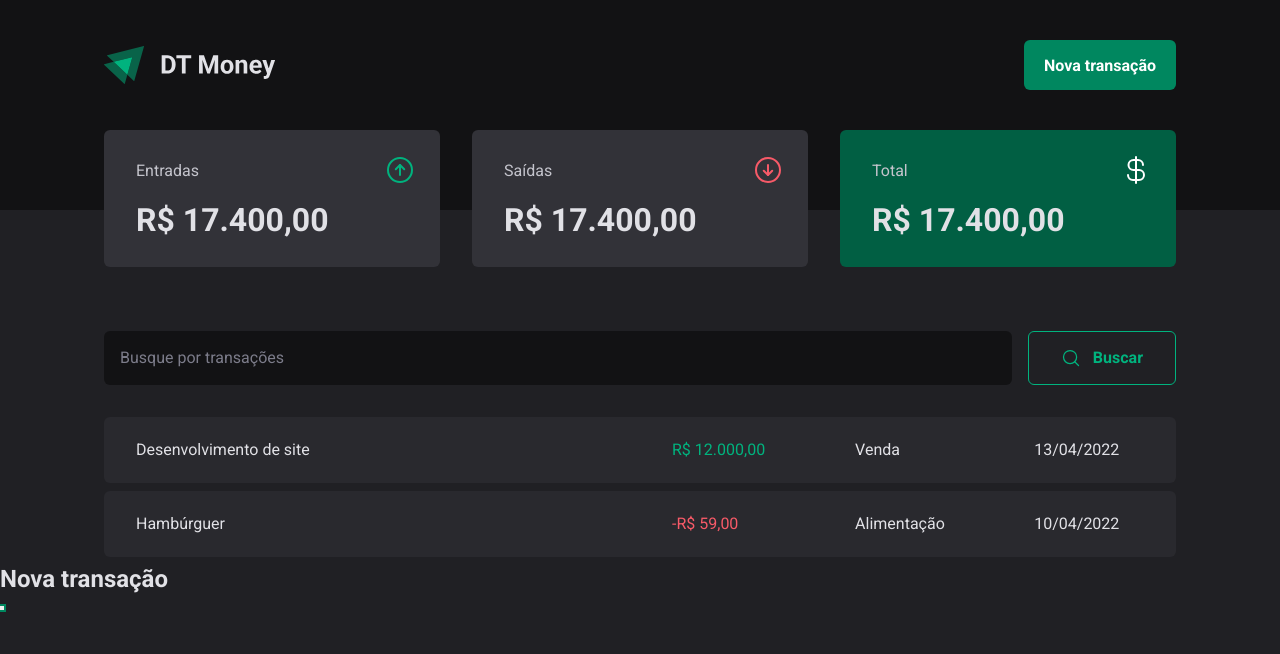
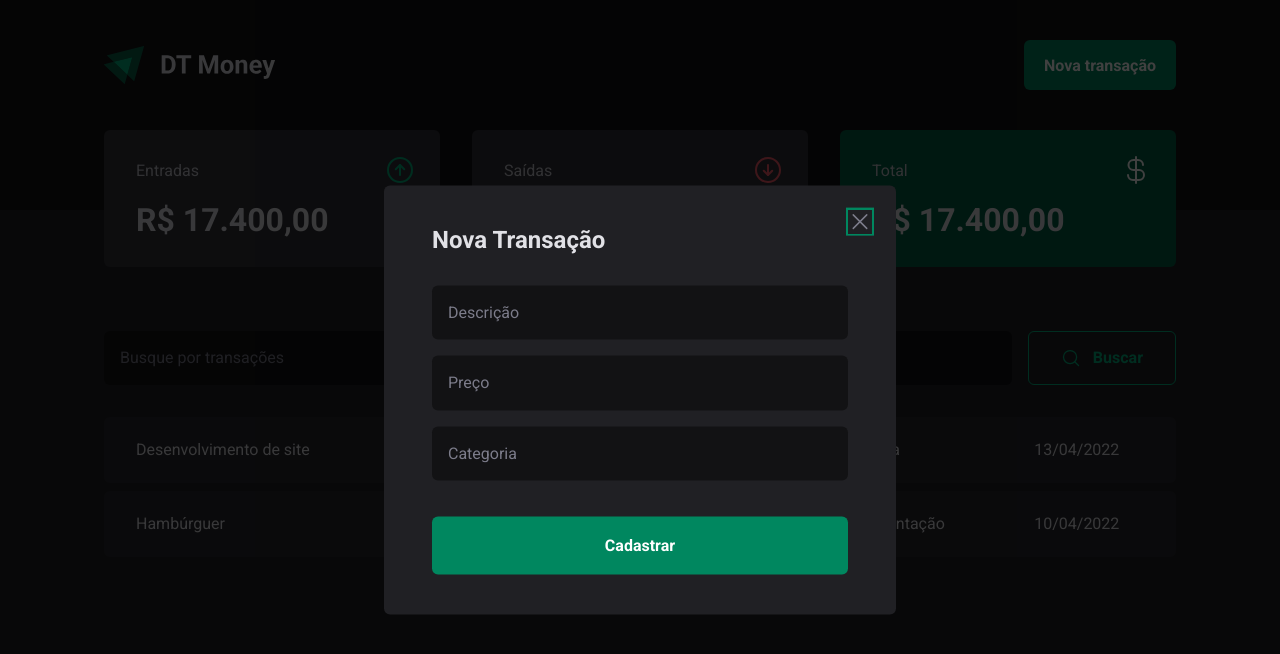
Before and after one commit to diogoz/dt-money, a React (Vite) app: page / in a window 1280 px wide. Both pictures are taken after a click on the button "Nova transação". Shown: the top 654 px of the page. Built offline with nearby package versions, Linux system fonts and the light colour scheme.

Commit message:
Estrutura visual - Modal de nova transação

```diff
--- a/src/components/Header/index.tsx
+++ b/src/components/Header/index.tsx
@@ -1,6 +1,7 @@
 import { HeaderContainer, HeaderContent, NewTransactionButton } from "./styles";
 import logoImg from '../../../public/logo.svg'
 import * as Dialog from '@radix-ui/react-dialog';
+import { NewTransactionModal } from "../NewTransactionModal";
 
 export function Header() {
   return (
@@ -12,15 +13,8 @@
           <Dialog.Trigger asChild>
             <NewTransactionButton>Nova transação</NewTransactionButton>
           </Dialog.Trigger>
-          <Dialog.Portal>
-            <Dialog.Overlay />
 
-            <Dialog.Content>
-              <Dialog.Title>Nova transação</Dialog.Title>
-
-              <Dialog.Close />
-            </Dialog.Content>
-          </Dialog.Portal>
+          <NewTransactionModal />
         </Dialog.Root>
       </HeaderContent>
     </HeaderContainer>
--- /dev/null
+++ b/src/components/NewTransactionModal/index.tsx
@@ -0,0 +1,29 @@
+import * as Dialog from "@radix-ui/react-dialog";
+import { X } from 'phosphor-react'
+import { CloseButton, Content, Overlay } from "./styles";
+
+export function NewTransactionModal() {
+  return (
+    <Dialog.Portal>
+      <Overlay />
+
+      <Content>
+        <Dialog.Title>Nova Transação</Dialog.Title>
+        <CloseButton>
+          <X size={24} />
+        </CloseButton>
+
+        <form>
+          <input type="text" placeholder="Descrição" required />
+          <input type="number" placeholder="Preço" required />
+          <input type="text" placeholder="Categoria" required />
+
+          <button type="submit">
+            Cadastrar
+          </button>
+        </form>
+
+      </Content>
+    </Dialog.Portal>
+  )
+}
--- /dev/null
+++ b/src/components/NewTransactionModal/styles.ts
@@ -0,0 +1,64 @@
+import styled from "styled-components";
+import * as Dialog from '@radix-ui/react-dialog';
+
+export const Overlay = styled(Dialog.Overlay)`
+  position: fixed;
+  width: 100vw;
+  height: 100vh;
+  inset: 0;
+  background: rgba(0, 0, 0, 0.75);
+`;
+
+export const Content = styled(Dialog.Content)`
+  min-width: 32rem;
+  border-radius: 6px;
+  padding: 2.5rem 3rem;
+  background: ${({ theme }) => theme.colors["gray-800"]};
+  position: fixed;
+  top: 50%;
+  left: 50%;
+  transform: translate(-50%, -50%);
+  form {
+    margin-top: 2rem;
+    display: flex;
+    flex-direction: column;
+    gap: 1rem;
+    input {
+      border-radius: 6px;
+      border: 0;
+      background: ${({ theme }) => theme.colors["gray-900"]};
+      color: ${({ theme }) => theme.colors["gray-300"]};
+      padding: 1rem;
+      line-height: 140%;
+      &::placeholder {
+        color: ${({ theme }) => theme.colors["gray-500"]};
+      }
+    }
+    button[type="submit"] {
+      border: 0;
+      background: ${({ theme }) => theme.colors["green-500"]};
+      color: ${({ theme }) => theme.colors.white};
+      font-weight: bold;
+      line-height: 160%;
+      padding: 1rem 2rem;
+      border-radius: 6px;
+      margin-top: 1.25rem;
+      cursor: pointer;
+      &:hover {
+        background: ${({ theme }) => theme.colors["green-700"]};
+        transition: background-color 0.2s;
+      }
+    }
+  }
+`;
+
+export const CloseButton = styled(Dialog.Close)`
+  position: absolute;
+  background: transparent;
+  border: 0;
+  top: 1.5rem;
+  right: 1.5rem;
+  line-height: 0;
+  cursor: pointer;
+  color: ${({ theme }) => theme.colors["gray-500"]};
+`;
```
